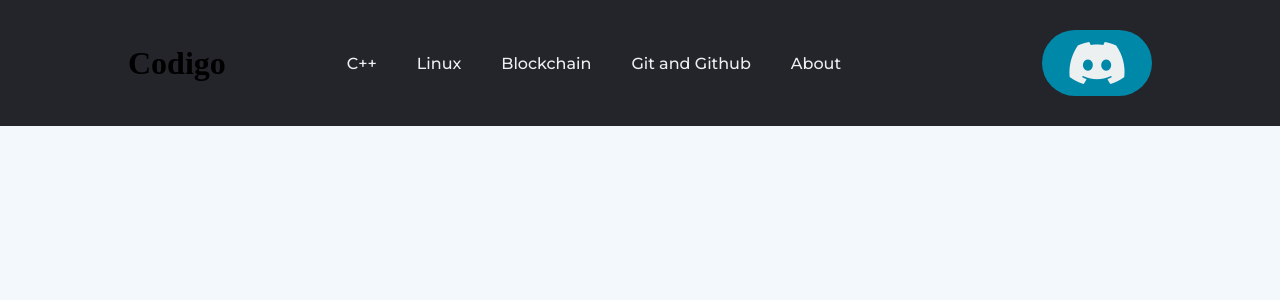
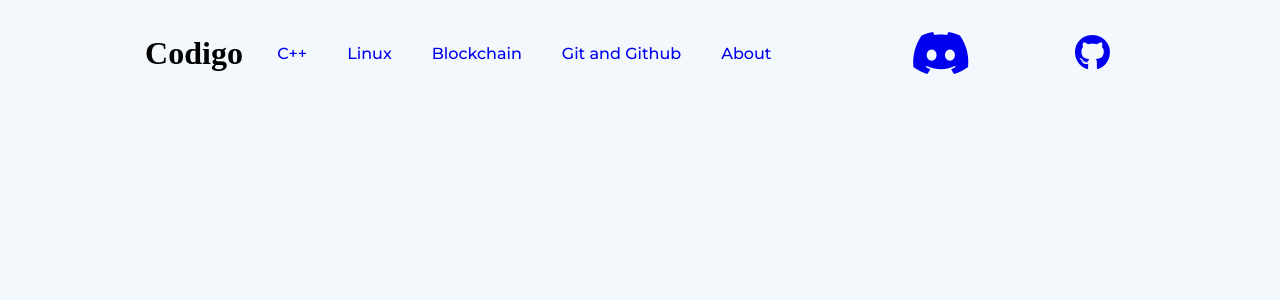
Before and after one commit to alok1929/codigo, a PHP site: page / in a window 1280 px wide. Shown: the top 300 px of the page. Run offline with PHP 8.4, Linux system fonts and the light colour scheme; some libraries are stand-ins or nearby versions.

Commit message:
added discord link and github link

```diff
--- a/about.html
+++ b/about.html
@@ -4,11 +4,12 @@
    <link rel="stylesheet" href="index.css">
         <link href="https://fonts.googleapis.com/css?family=Montserrat:500&display=swap" rel="stylesheet">
         <link rel="stylesheet" href=
-"https://cdnjs.cloudflare.com/ajax/libs/font-awesome/5.9.0/css/all.css">
+"https://cdnjs.cloudflare.com/ajax/libs/font-awesome/5.9.0/css/all.css"> <link rel="stylesheet" href="https://cdnjs.cloudflare.com/ajax/libs/font-awesome/4.7.0/css/font-awesome.min.css">
 </link>
+
 </head>
 <body>
-
+<i class="fab fa-github" style="font-size:36px"></i><br/>
 <div class="heady">
 	<h1><h5>Our</h5></h1>
   <h2>Mission</h2>
--- a/index.css
+++ b/index.css
@@ -10,14 +10,15 @@ background-color: #f2f8fb;
 
 }
 h1{
-  background-color:#24252a;
+  background-color:;
 }
 header {
-  display: flex;
-  justify-content: space-between;
+  display:flex;
+  justify-content:space-around;
   align-items: center;
-  padding: 30px 10%;
-  background-color: #24252a;
+  padding: 20px 10%;
+  background-color:;
+  color:black;
 }
 
 .logo {
@@ -27,7 +28,7 @@ header {
 }
 
 nav {
-  order: 1;
+  order: 2;
 }
 
 .nav__links a,
@@ -35,13 +36,12 @@ nav {
 .overlay__content a {
   font-family: "Montserrat", sans-serif;
   font-weight: 500;
-  color: #edf0f1;
-  text-decoration: none;
+    text-decoration: none;
 }
 
 .nav__links {
   list-style: none;
-  display: flex;
+  display: inline-flex;
   font-size: 16px;
 }
 
@@ -65,7 +65,7 @@ nav {
   order: 2;
   margin-left: 20px;
   padding: 9px 25px;
-  background-color: rgba(0, 136, 169, 1);
+  background-color: ;
   border: none;
   border-radius: 50px;
   cursor: pointer;
--- a/index.html
+++ b/index.html
@@ -6,6 +6,7 @@
         <meta name="description" content="">
         <meta name="viewport" content="width=device-width, initial-scale=1">
         <link rel="stylesheet" href="index.css">
+        <link rel="stylesheet" href="https://cdnjs.cloudflare.com/ajax/libs/font-awesome/4.7.0/css/font-awesome.min.css">
         <link href="https://fonts.googleapis.com/css?family=Montserrat:500&display=swap" rel="stylesheet">
         <link rel="stylesheet" href=
 "https://cdnjs.cloudflare.com/ajax/libs/font-awesome/5.9.0/css/all.css">
@@ -20,12 +21,13 @@
                     <li><a href="#">Linux</a></li>
                     <li><a href="#">Blockchain</a></li>
                     <li><a href="#">Git and Github</a></li>
-                    <li><a href="/home/alokhegde/c-/about.html">About</a></li>
+                    <li><a href="about.html">About</a></li>
                     <li><a href="#"></a></li>
 
                 </ul>
             </nav>
             <a class="cta" href="https://discord.gg/bzGMAWyd"><i class='fab fa-discord fa-3x'></i><br/></a>
+            <a class="cta" href="https://github.com/alok1929/codigo"><i class="fab fa-github" style="font-size:36px"></i><br/></a>
             <p class="menu cta">Menu</p>
         </header>
         <div id="mobile__menu" class="overlay">
```
